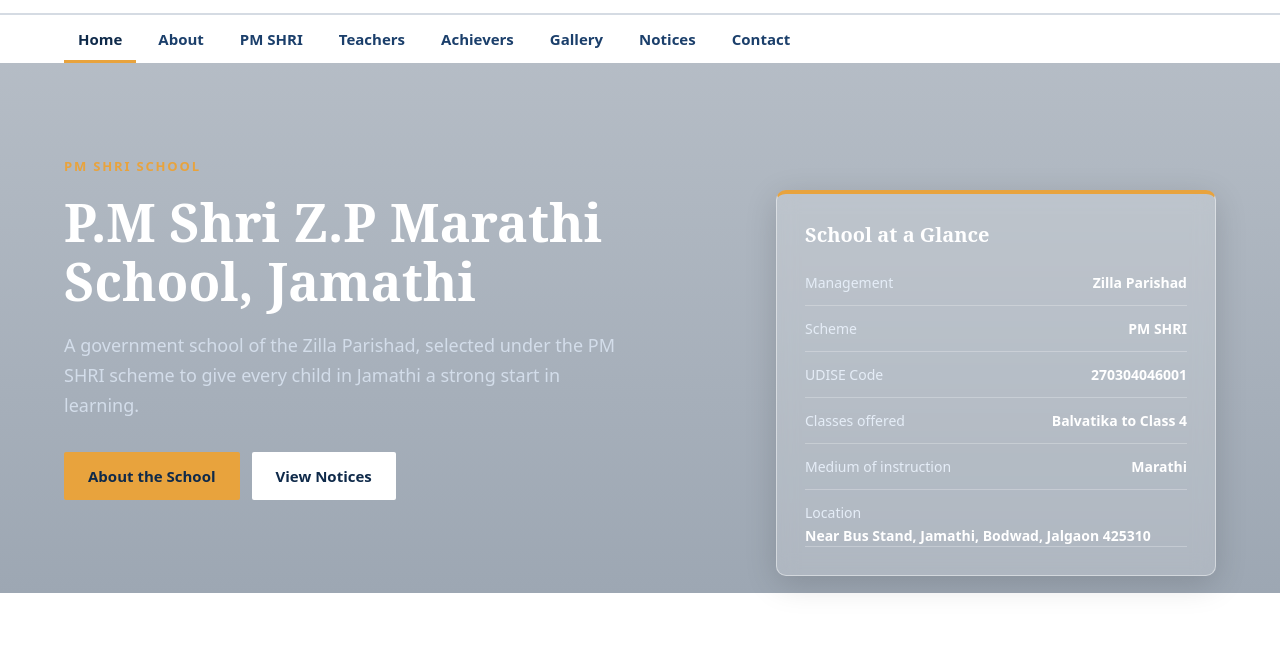
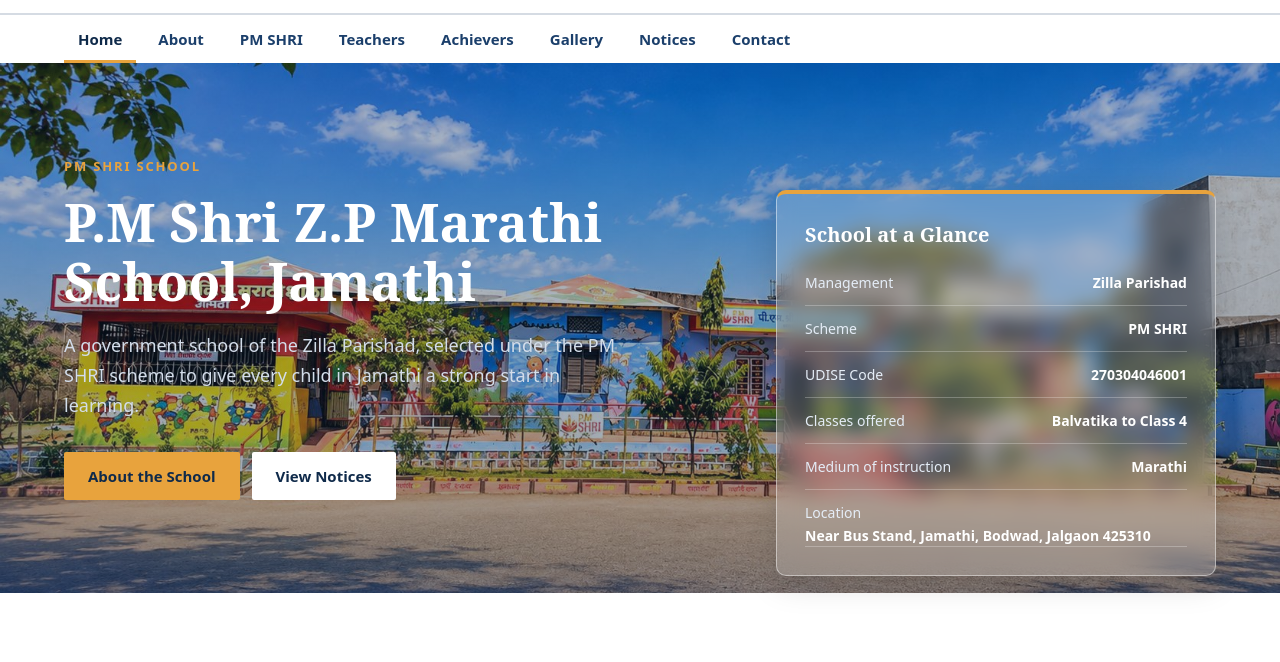
Before and after one commit to PRATHAMESH7878/zpschooljamathi, a plain HTML site: page index.html in a window 1280 px wide. Shown: the part 123-785 px from the top of the page. Drawn offline with Linux system fonts and the light colour scheme.

Commit message:
Fix hero background: use images/school.jpg instead of deleted WhatsApp file

```diff
--- a/style.css
+++ b/style.css
@@ -65,7 +65,7 @@ h1,h2,h3,h4{font-family:var(--serif);font-weight:700;margin:0;color:var(--navy)}
             rgba(10, 35, 65, 0.30),
             rgba(10, 35, 65, 0.40)
         ),
-        url("WhatsApp Image 2026-11-14 at 10.17.20 PM.jpeg");
+        url("images/school.jpg");
 
     background-size: cover;
     background-position: center;
```
